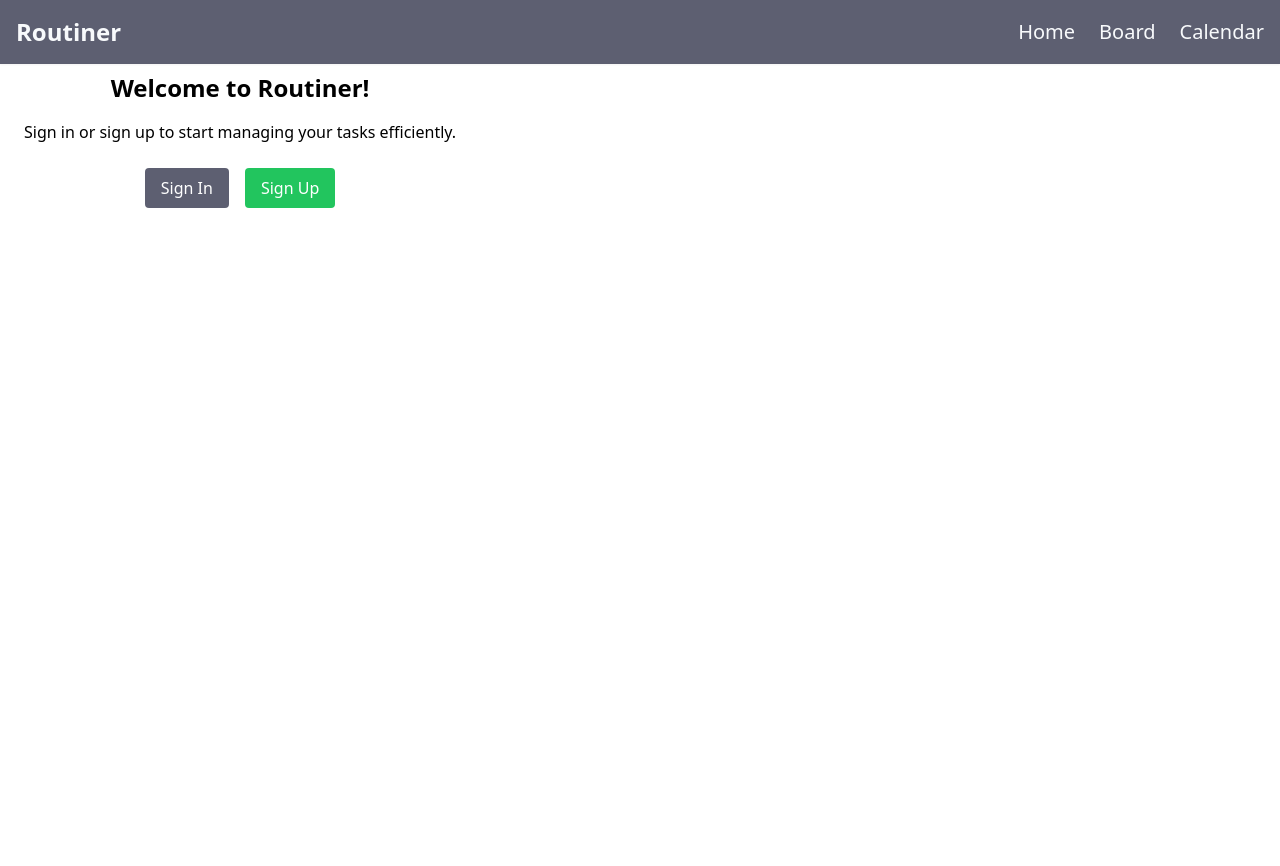
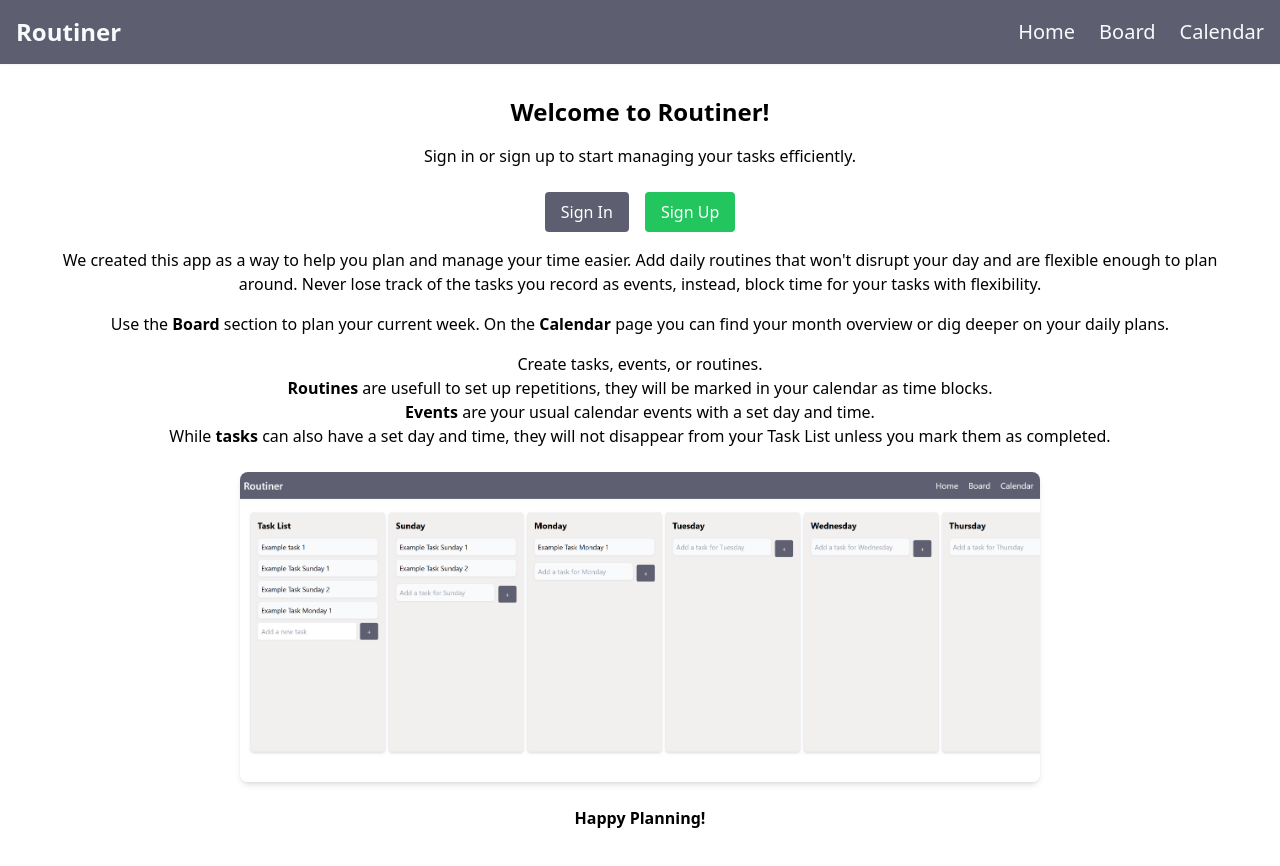
Before and after one commit to Mariphy/routiner, a Next.js app in the folder routiner/: page / in a window 1280 px wide. Shown: the top 866 px of the page. Before the commit the page ends 800 px from the top, so only its background shows below. Built offline with nearby package versions, Linux system fonts and the light colour scheme; no server answers.

Commit message:
Create separate components for Guest Home page and User Home page

```diff
--- /dev/null
+++ b/routiner/src/app/components/GuestHomePage.tsx
@@ -0,0 +1,51 @@
+import Link from "next/link";
+import Image from "next/image";
+
+export default function GuestHomePage() {
+
+  return (
+    <div className="text-center m-6">
+        <h1 className="text-2xl font-bold">Welcome to Routiner!</h1>
+        <p className="mt-4">Sign in or sign up to start managing your tasks efficiently.</p>
+        <div className="mt-6 flex justify-center gap-4">
+            <Link href="/api/auth/signin">
+            <button className="bg-accent text-white px-4 py-2 rounded hover:bg-accent-hover">
+                Sign In
+            </button>
+            </Link>
+            <Link href="/signup">
+            <button className="bg-green-500 text-white px-4 py-2 rounded hover:bg-green-600">
+                Sign Up
+            </button>
+            </Link>
+        </div>
+        <p className="mt-4">
+            We created this app as a way to help you plan and manage your time easier.
+            Add daily routines that won't disrupt your day and are flexible enough to plan around.
+            Never lose track of the tasks you record as events, instead, block time for your tasks with flexibility.
+        </p>
+        <p className="mt-4">
+            Use the <span className="font-semibold">Board</span> section to plan your current week. On the <span className="font-semibold">Calendar</span> page you can find your month overview or dig deeper on your daily plans.
+        </p>
+        <p className="mt-4">
+            Create tasks, events, or routines.
+            <br />
+            <span className="font-semibold">Routines</span> are usefull to set up repetitions, they will be marked in your calendar as time blocks.
+            <br />
+            <span className="font-semibold">Events</span> are your usual calendar events with a set day and time.
+            <br />
+            While <span className="font-semibold">tasks</span> can also have a set day and time, they will not disappear from your Task List unless you mark them as completed.
+        </p>
+        <Image
+            src="/board-example.png"
+            alt="Board Example"
+            width={800}
+            height={600}
+            className="rounded-lg shadow-md mx-auto m-6"
+        />
+        <p className="mt-4">
+            <span className="font-semibold">Happy Planning!</span>
+        </p>
+    </div>
+  );
+}
--- /dev/null
+++ b/routiner/src/app/components/UserHomePage.tsx
@@ -0,0 +1,29 @@
+import Link from "next/link";
+
+export default function UserHomePage() {
+
+  return (
+    <div className="text-center m-6">
+        <p className="mt-4">
+              Use the <span className="font-semibold">Board</span> section to plan your current week. On the <span className="font-semibold">Calendar</span> page you can find your month overview or dig  deeper on your daily plans.
+        </p>
+        <p className="mt-4">
+            Create tasks, events, or routines.
+            <br />
+            <span className="font-semibold">Routines</span> are usefull to set up repetitions, they will be marked in your calendar as time blocks.
+            <br />
+            <span className="font-semibold">Events</span> are your usual calendar events with a set day and time.
+            <br />
+            While <span className="font-semibold">tasks</span> can also have a set day and time, they will not disappear from your Task List unless you mark them as completed.
+        </p>
+        <p className="mt-4">
+            <span className="font-semibold">Happy Planning!</span>
+        </p>
+            <Link href="/api/auth/signout">
+                <button className="bg-green-500 text-white m-6 px-4 py-2 rounded hover:bg-green-600">
+                  Sign Out
+                </button>
+            </Link>
+    </div>
+  );
+}
--- a/routiner/src/app/page.tsx
+++ b/routiner/src/app/page.tsx
@@ -1,6 +1,7 @@
 import { options } from "@/app/api/auth/[...nextauth]/options";
 import { getServerSession } from "next-auth";
-import Link from "next/link";
+import GuestHomePage from "./components/GuestHomePage";
+import UserHomePage from "./components/UserHomePage";
 
 export default async function Home() {
   const session = await getServerSession(options);
@@ -9,32 +10,12 @@ export default async function Home() {
     <main className="flex-grow flex flex-col sm:flex-row pt-12">
       <div className="m-6">
         {session ? (
-          <div>
+          <div className="text-center m-6">
             <h1 className="text-2xl font-bold">Welcome, {session.user.name}!</h1>
-            <p className="mt-4">You are signed in. Explore your dashboard or manage your tasks.</p>
-            <Link href="/api/auth/signout">
-                <button className="bg-green-500 text-white m-6 px-4 py-2 rounded hover:bg-green-600">
-                  Sign Out
-                </button>
-            </Link>
+            <UserHomePage />
           </div>
         ) : (
-          <div className="text-center">
-            <h1 className="text-2xl font-bold">Welcome to Routiner!</h1>
-            <p className="mt-4">Sign in or sign up to start managing your tasks efficiently.</p>
-            <div className="mt-6 flex justify-center gap-4">
-              <Link href="/api/auth/signin">
-                <button className="bg-accent text-white px-4 py-2 rounded hover:bg-accent-hover">
-                  Sign In
-                </button>
-              </Link>
-              <Link href="/signup">
-                <button className="bg-green-500 text-white px-4 py-2 rounded hover:bg-green-600">
-                  Sign Up
-                </button>
-              </Link>
-            </div>
-          </div>
+          <GuestHomePage />
         )}
       </div>
     </main>
```
Also changed, not shown: routiner/public/board-example.png (added).
